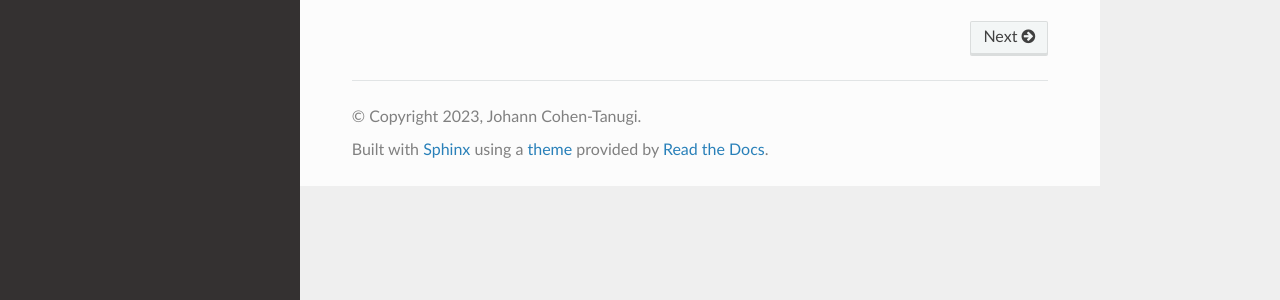
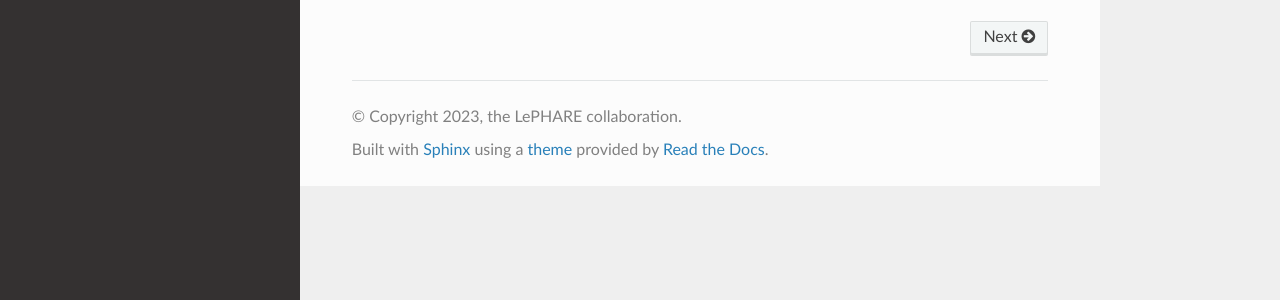
Before and after one commit to lephare-photoz/lephare, a Sphinx documentation site: the page built from docs/index.rst, in a window 1280 px wide. Shown: the part 547-847 px from the top of the page. Built offline with Sphinx 7.4.7 and the Read the Docs theme 2.0.0, drawn with Linux system fonts in a browser that asks for light colours; pages that are not in the unit, such as notebooks, are missing from menus.

Commit message:
Updated copywrite in docs

```diff
--- a/docs/conf.py
+++ b/docs/conf.py
@@ -22,8 +22,8 @@ sys.path.insert(0, os.path.abspath("../src/"))
 # https://www.sphinx-doc.org/en/master/usage/configuration.html#project-information
 
 project = "lephare"
-copyright = "2023, Johann Cohen-Tanugi"
-author = "Johann Cohen-Tanugi"
+copyright = "2023, the LePHARE collaboration"
+author = "The LePHARE collaboration"
 release = version("lephare")
 # for example take major/minor
 version = ".".join(release.split(".")[:2])
```
